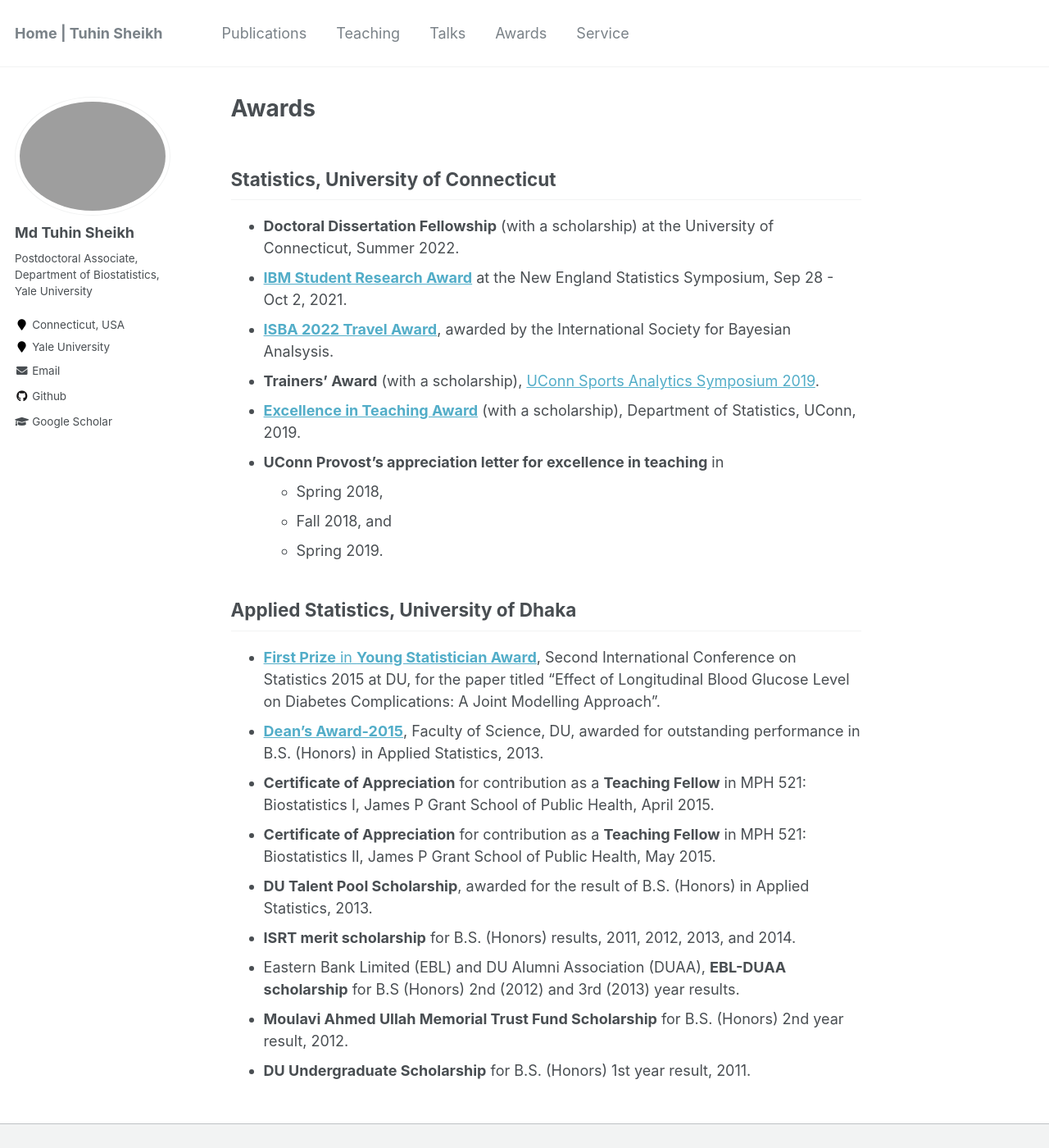
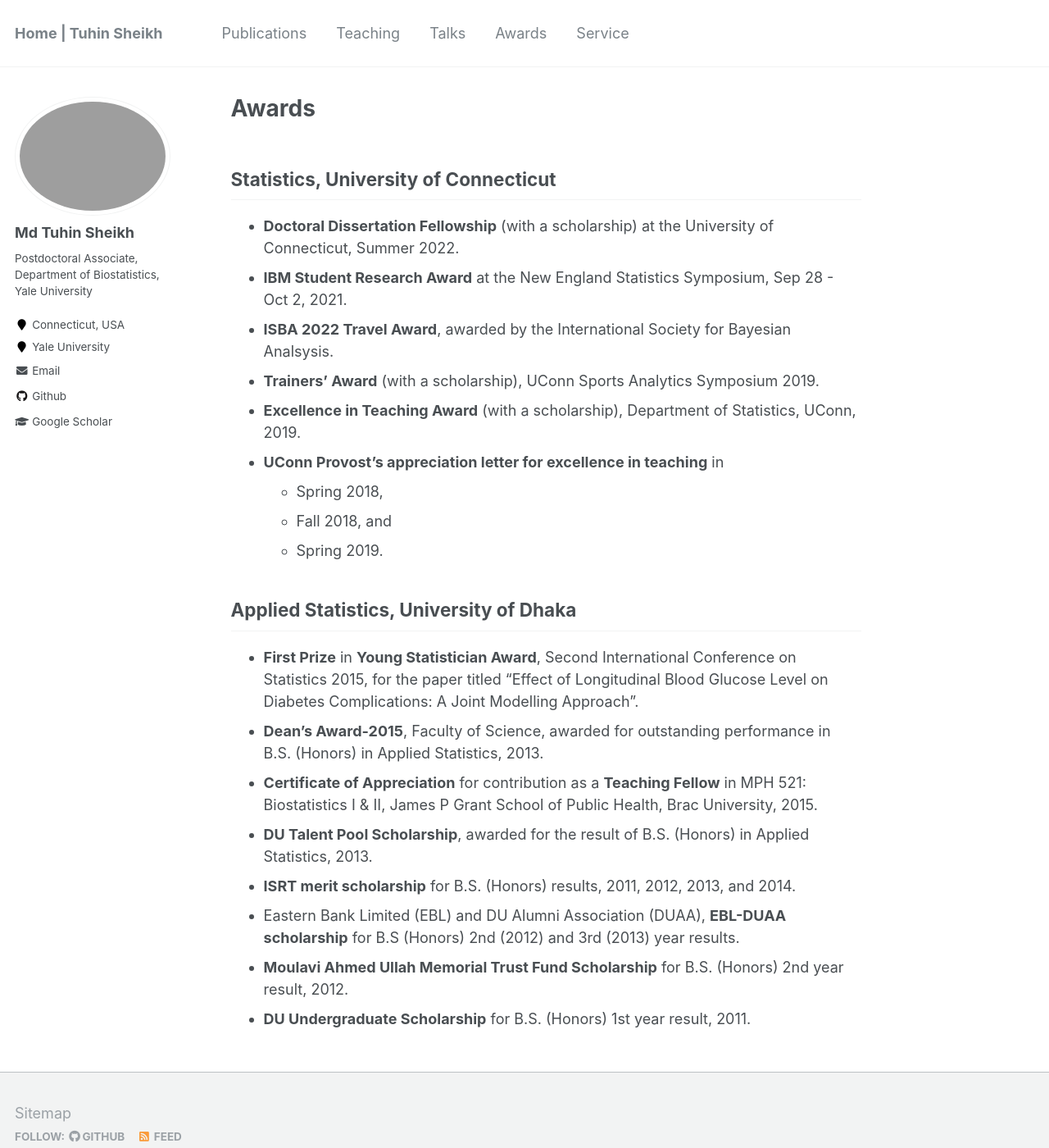
Before and after one commit to mdtuhinsheikh/mdtuhinsheikh.github.io, a Jekyll site: the page built from _pages/awards.md, in a window 1280 px wide and 1400 px high. Shown: the whole window at 82% size. Built offline with Jekyll 4.4.1, drawn with Linux system fonts in a browser that asks for light colours.

Commit message:
Update awards.md

```diff
--- a/_pages/awards.md
+++ b/_pages/awards.md
@@ -6,20 +6,19 @@ author_profile: true
 
 ## Statistics, University of Connecticut
 * **Doctoral Dissertation Fellowship** (with a scholarship) at the University of Connecticut, Summer 2022.
-* **[IBM Student Research Award](https://nestat.org/researchawards/nessresearch2021/){:target="_blank"}** at the New England Statistics Symposium, Sep 28 - Oct 2, 2021.
-* **[ISBA 2022 Travel Award](https://stat.uconn.edu/2021/09/07/awards-2/){:target="_blank"}**, awarded by the International Society for Bayesian Analsysis.
-* **Trainers' Award** (with a scholarship), [UConn Sports Analytics Symposium 2019](https://statds.org/events/ucsas2019/){:target="_blank"}.
-* [**Excellence in Teaching Award**](https://statistics.uconn.edu/graduate/department-awards/){:target="_blank"} (with a scholarship), Department of Statistics, UConn, 2019.
+* **IBM Student Research Award** at the New England Statistics Symposium, Sep 28 - Oct 2, 2021.
+* **ISBA 2022 Travel Award**, awarded by the International Society for Bayesian Analsysis.
+* **Trainers' Award** (with a scholarship), UConn Sports Analytics Symposium 2019.
+* **Excellence in Teaching Award** (with a scholarship), Department of Statistics, UConn, 2019.
 * **UConn Provost's appreciation letter for excellence in teaching** in
   + Spring 2018,
   + Fall 2018, and
   + Spring 2019.
 
 ## Applied Statistics, University of Dhaka
-* [**First Prize** in **Young Statistician Award**](https://www.isrt.ac.bd/news/isrt-alumni-and-student-win-young-statistician-award-at-statistics-conference/){:target="_blank"}, Second International Conference on Statistics 2015 at DU, for the paper titled "Effect of Longitudinal Blood Glucose Level on Diabetes Complications: A Joint Modelling Approach".
-* **[Dean's Award-2015](https://www.isrt.ac.bd/news/isrt-students-receive-deans-award/){:target="_blank"}**, Faculty of Science, DU, awarded for outstanding performance in B.S. (Honors) in Applied Statistics, 2013.
-* **Certificate of Appreciation** for contribution as a **Teaching Fellow** in MPH 521: Biostatistics I, James P Grant School of Public Health, April 2015.
-*	**Certificate of Appreciation** for contribution as a **Teaching Fellow** in MPH 521: Biostatistics II, James P Grant School of Public Health, May 2015.
+* **First Prize** in **Young Statistician Award**, Second International Conference on Statistics 2015, for the paper titled "Effect of Longitudinal Blood Glucose Level on Diabetes Complications: A Joint Modelling Approach".
+* **Dean's Award-2015**, Faculty of Science, awarded for outstanding performance in B.S. (Honors) in Applied Statistics, 2013.
+* **Certificate of Appreciation** for contribution as a **Teaching Fellow** in MPH 521: Biostatistics I & II, James P Grant School of Public Health, Brac University, 2015.
 * **DU Talent Pool Scholarship**, awarded for the result of B.S. (Honors) in Applied Statistics, 2013.
 * **ISRT merit scholarship** for B.S. (Honors) results, 2011, 2012, 2013, and 2014.
 * Eastern Bank Limited (EBL) and DU Alumni Association (DUAA), **EBL-DUAA scholarship** for B.S (Honors) 2nd (2012) and 3rd (2013) year results.
```
